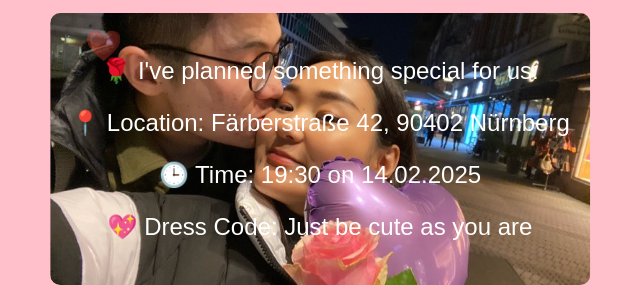
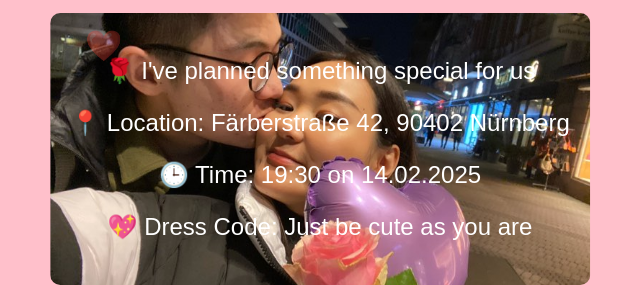
Before and after one commit to UskoBatbold/Formyluna, a plain HTML site: page index.html in a window 1280 px wide. Both pictures are taken after a click on the button "Yes". Shown: the part 251-538 px from the top of the page, 320-960 px from the left. Drawn offline with Linux system fonts and the light colour scheme.

Commit message:
Update index.html

```diff
--- a/index.html
+++ b/index.html
@@ -84,7 +84,7 @@
     </div>
     <div id="wrong-answer">That's the wrong answer! Try again! ❤️</div>
     <div id="date-details">
-        <p>🌹 I've planned something special for us:</p>
+        <p>🌹 I've planned something special for us</p>
         <p>📍 Location: Färberstraße 42, 90402 Nürnberg</p>
         <p>🕒 Time: 19:30 on 14.02.2025</p>
         <p>💖 Dress Code: Just be cute as you are</p>
```
